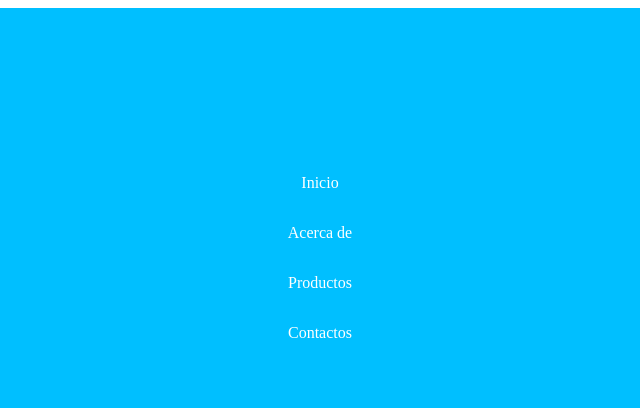
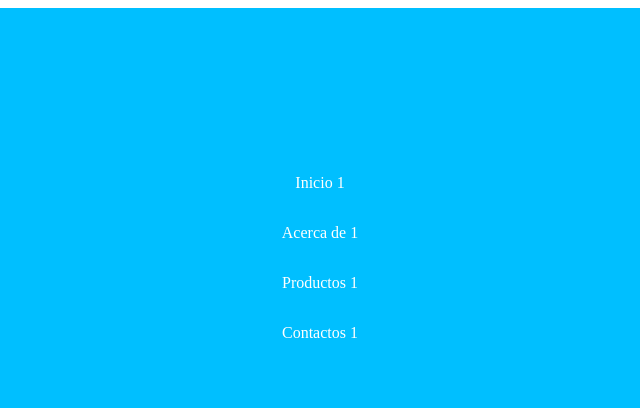
Before and after one commit to jhuhandha/GarantiasPruebaGit, a plain HTML site: page indexflex.html in a window 1280 px wide. Shown: the top 408 px of the page, 340-980 px from the left. Drawn offline with Linux system fonts and the light colour scheme.

Commit message:
Prueba git flow

```diff
--- a/indexflex.html
+++ b/indexflex.html
@@ -10,10 +10,10 @@
 
 <body>
     <ul class="navigation">
-        <li><a href="#">Inicio</a></li>
-        <li><a href="#">Acerca de</a></li>
-        <li><a href="#">Productos</a></li>
-        <li><a href="#">Contactos</a></li>
+        <li><a href="#">Inicio 1</a></li>
+        <li><a href="#">Acerca de 1</a></li>
+        <li><a href="#">Productos 1</a></li>
+        <li><a href="#">Contactos 1</a></li>
     </ul>
 
     <div class="container">
```
